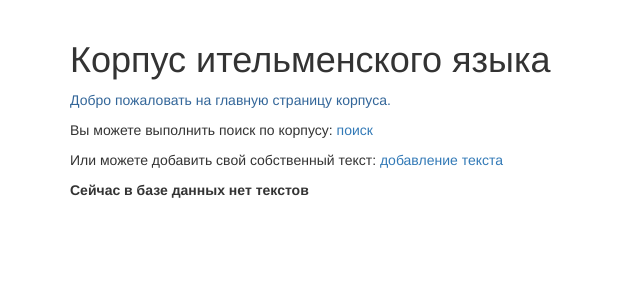
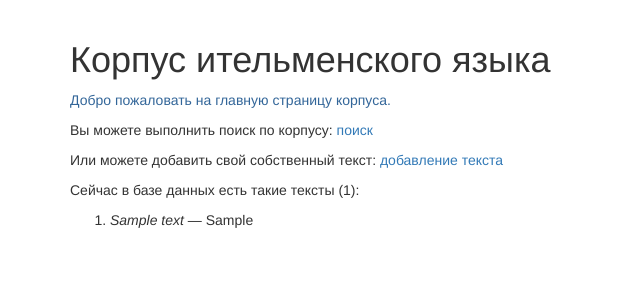
Before and after one commit to bamaxi/small_itelmen_corpus, a Flask app: page / in a window 1280 px wide. Shown: the part 52-352 px from the top of the page, without its empty margins (0-640 px from the left). Run offline with Flask 2, Linux system fonts and the light colour scheme; tables that the repository leaves empty hold one stand-in row (values such as "Sample post"); parts of the project's set-up code (start-up, migrations or seed data) failed here and were passed over; some libraries are stand-ins or nearby versions.

Commit message:
reintroduce old fixes

```diff
--- a/app/main/main.py
+++ b/app/main/main.py
@@ -1,8 +1,17 @@
+from flask import render_template
+
 from . import bp
-from flask import render_template
+from app import db
+from app.models import Text, Word, Morph
+
 
 
 @bp.route('/', methods=['GET'])
 @bp.route('/index', methods=['GET'])
 def index():
-    return render_template('main/index.html')
+    q = db.session.query(Text.title, Text.source)
+
+    texts = q.all()
+    print(texts)
+
+    return render_template('main/index.html', texts=texts)
--- a/app/models.py
+++ b/app/models.py
@@ -1,4 +1,3 @@
-# https://flask-sqlalchemy.palletsprojects.com/en/2.x/quickstart/
 from sqlalchemy.orm import relationship
 from app import db
 
@@ -9,6 +8,7 @@ class Text(db.Model):
     text_id = db.Column(db.Integer, primary_key=True)
     title = db.Column(db.String(300), default='Неизвестный текст')
     author = db.Column(db.String(100), default='Автор неизвестен')
+    source = db.Column(db.String(500), nullable=True)
     # author_id = db.Column(db.Integer, db.ForeignKey('Author.author_id'),
     #                       nullable=False)
 
--- a/app/templates/main/index.html
+++ b/app/templates/main/index.html
@@ -19,12 +19,17 @@
     <a href="{{ url_for('upload.upload') }}">добавление текста</a></p>
 
 {% if texts %}
-<p>Сейчас в базе данных есть такие тексты:</p>
-  <ul>
+<p>Сейчас в базе данных есть такие тексты ({{ texts|length }}):</p>
+  <ol>
     {% for text in texts %}
-      <li>{{ text[0] }} {{ text[1] }}</li>
+      <li>
+        <i>{{ text[0] }}</i>
+        {% if text[1] %}
+         — {{ text[1] }}
+        {% endif %}
+      </li>
     {% endfor %}
-  </ul>
+  </ol>
 {% else %}
 <p><b>Сейчас в базе данных нет текстов</b></p>
 {% endif %}
--- a/app/update_db/update.py
+++ b/app/update_db/update.py
@@ -38,7 +38,8 @@ def add_file_data(filename: T.Union[str, Path]) -> Report:
 
     session = db.session
     # session = Session()
-    for title, actual_paragraphs in data.items():
+    for title, data in data.items():
+        actual_paragraphs = data["par"]
         # with session() as session:
         stmt = select(Text).where(Text.title == title)
         if session.execute(stmt).first() is not None:
@@ -46,7 +47,7 @@ def add_file_data(filename: T.Union[str, Path]) -> Report:
             continue
 
         unique_in_file.add(title)
-        new_text = Text(title=title)
+        new_text = Text(title=title, source=data["source"])
 
         # при создании я связывал объекты, так что, у более высокого в иерархии
         # есть список более низких
--- a/app/upload/upload.py
+++ b/app/upload/upload.py
@@ -61,7 +61,7 @@ def upload():
               f'unique texts are {unique_in_file}')
 
         message = f' Спасибо! Ваш файл успешно загружен. '\
-                  f'Нам удалось обработать {count_total} текстов.\n'
+                  f'Нам удалось обработать тексты: {count_total}.\n'
         if count_unique == 0:
             message += f'К сожалению, все тексты с такими заголовками уже представлены в корпусе.'
         else:
```
Also changed, not shown: app/update_db/parse.py (+12 -3 lines).
